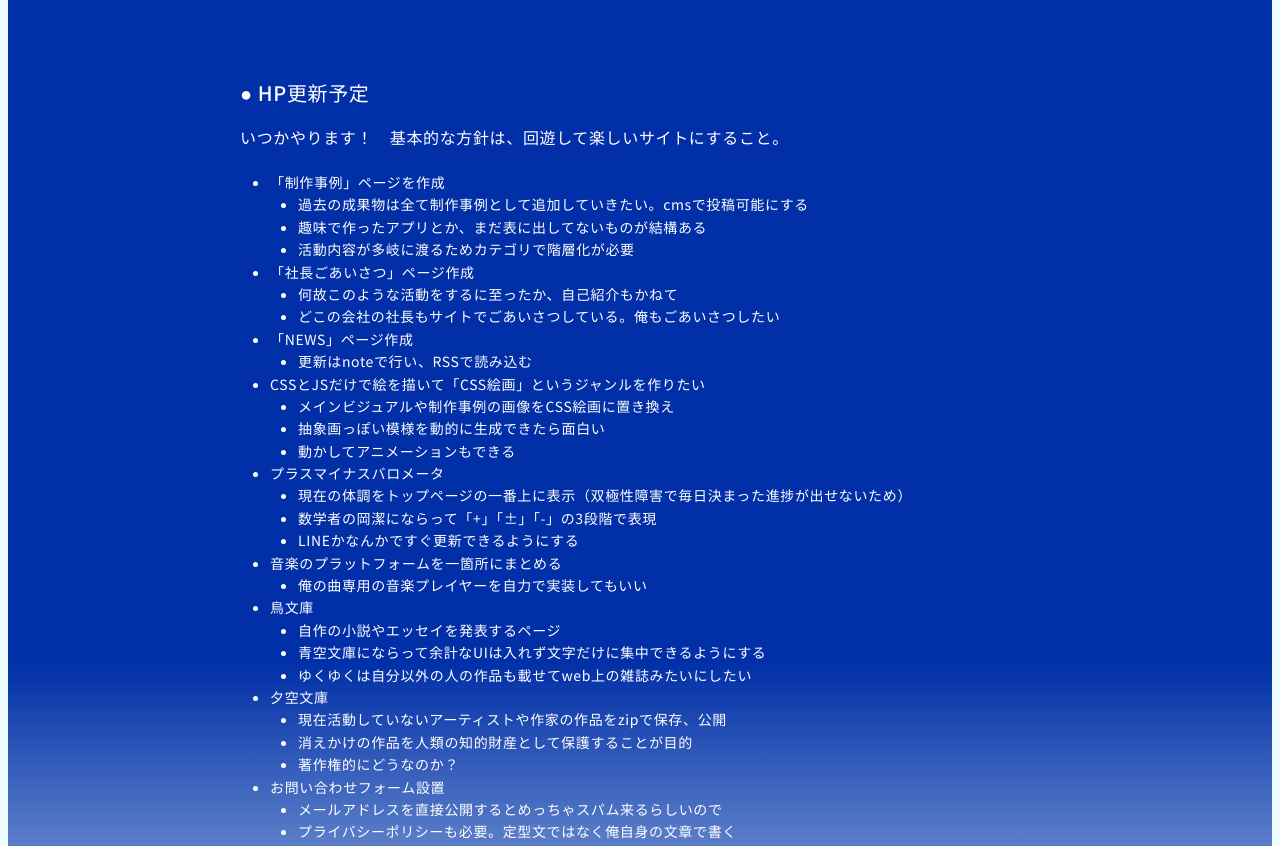
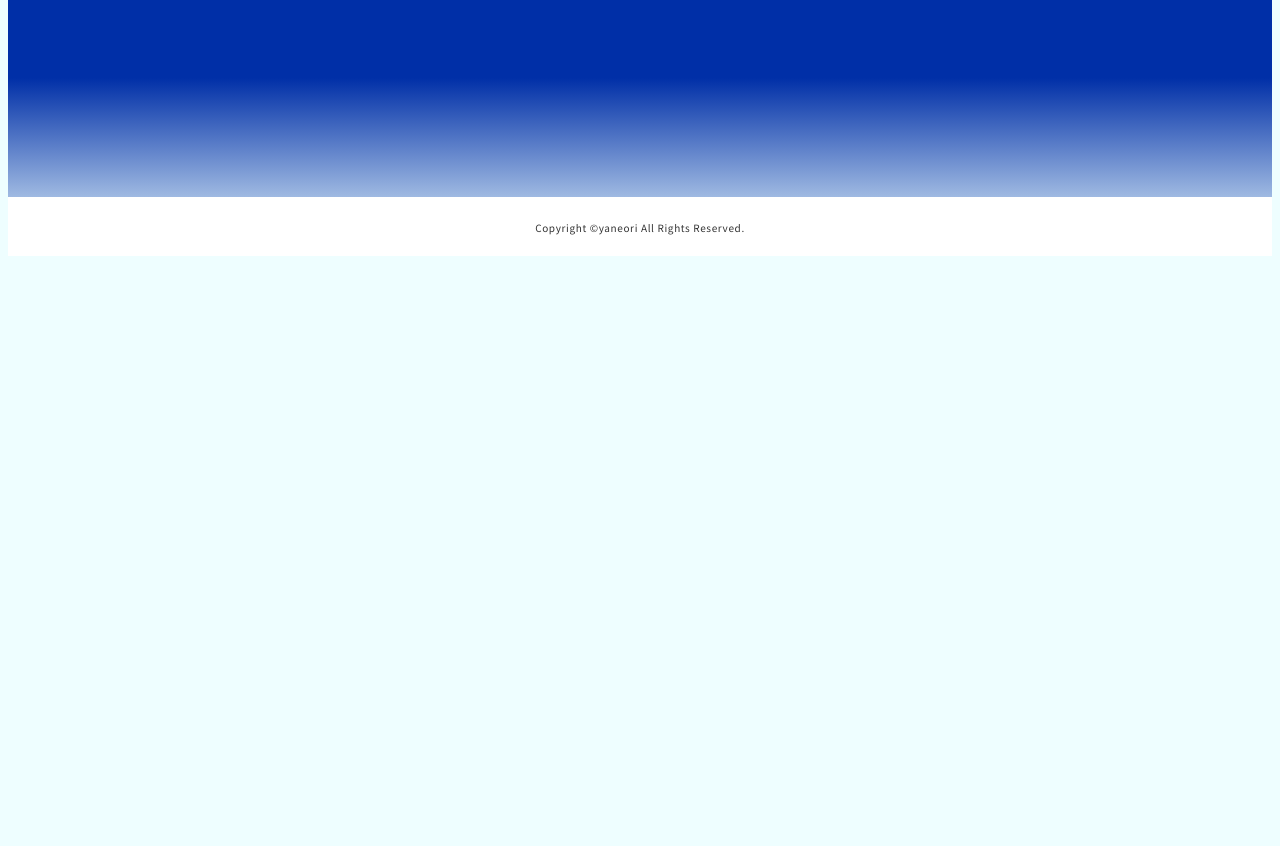
Before and after one commit to ryusukehagino/yaneori, an Astro site: page / in a window 1280 px wide. Shown: the part 5726-6572 px from the top of the page. After the commit the page ends 5990 px from the top, so only its background shows below. Built offline with nearby package versions, Linux system fonts and the light colour scheme; Astro itself is replaced by a stand-in of ours; a web font is replaced by a local one.

Commit message:
フッター: 更新予定情報削除

```diff
--- a/src/layouts/TheFooter.astro
+++ b/src/layouts/TheFooter.astro
@@ -10,85 +10,6 @@ import Sns from '@components/Sns.astro';
     <Inner addClass="is_small">
         <Logo addClass="is_white"/>
         <Sns addClass="is_white" />
-        <div class="schedule">
-            <h2 class="schedule_title">● HP更新予定</h2>
-            <p class="schedule_text">
-                いつかやります！　基本的な方針は、回遊して楽しいサイトにすること。
-            </p>
-            <ul class="schedule_list">
-                <li>
-                    「制作事例」ページを作成
-                    <ul>
-                        <li>過去の成果物は全て制作事例として追加していきたい。cmsで投稿可能にする</li>
-                        <li>趣味で作ったアプリとか、まだ表に出してないものが結構ある</li>
-                        <li>活動内容が多岐に渡るためカテゴリで階層化が必要</li>
-                    </ul>
-                </li>
-                <li>
-                    「社長ごあいさつ」ページ作成
-                    <ul>
-                        <li>何故このような活動をするに至ったか、自己紹介もかねて</li>
-                        <li>どこの会社の社長もサイトでごあいさつしている。俺もごあいさつしたい</li>
-                    </ul>
-                </li>
-                <li>
-                    「NEWS」ページ作成
-                    <ul>
-                        <li>更新はnoteで行い、RSSで読み込む</li>
-                    </ul>
-                </li>
-                <li>
-                    CSSとJSだけで絵を描いて「CSS絵画」というジャンルを作りたい
-                    <ul>
-                        <li>メインビジュアルや制作事例の画像をCSS絵画に置き換え</li>
-                        <li>抽象画っぽい模様を動的に生成できたら面白い</li>
-                        <li>動かしてアニメーションもできる</li>
-                    </ul>
-                </li>
-                <li>
-                    プラスマイナスバロメータ
-                    <ul>
-                        <li>現在の体調をトップページの一番上に表示（双極性障害で毎日決まった進捗が出せないため）</li>
-                        <li>数学者の岡潔にならって「+」「±」「-」の3段階で表現</li>
-                        <li>LINEかなんかですぐ更新できるようにする</li>
-                    </ul>
-                </li>
-                <li>
-                    音楽のプラットフォームを一箇所にまとめる
-                    <ul>
-                        <li>俺の曲専用の音楽プレイヤーを自力で実装してもいい</li>
-                    </ul>
-                </li>
-                <li>
-                    鳥文庫
-                    <ul>
-                        <li>自作の小説やエッセイを発表するページ</li>
-                        <li>青空文庫にならって余計なUIは入れず文字だけに集中できるようにする</li>
-                        <li>ゆくゆくは自分以外の人の作品も載せてweb上の雑誌みたいにしたい</li>
-                    </ul>
-                </li>
-                <li>
-                    夕空文庫
-                    <ul>
-                        <li>現在活動していないアーティストや作家の作品をzipで保存、公開</li>
-                        <li>消えかけの作品を人類の知的財産として保護することが目的</li>
-                        <li>著作権的にどうなのか？</li>
-
-                    </ul>
-                </li>
-                <li>
-                    お問い合わせフォーム設置
-                    <ul>
-                        <li>メールアドレスを直接公開するとめっちゃスパム来るらしいので</li>
-                        <li>プライバシーポリシーも必要。定型文ではなく俺自身の文章で書く</li>
-                    </ul>
-                </li>
-                <li>
-                    いにしえのwebサイトによくある<span style="color: red;">キリ番おめでとうございます！</span>みたいなやつ
-                </li>
-            </ul>
-        </div>
-        <!-- /.schedule -->
     </Inner>
     <div class="copyright">
         <small>Copyright ©yaneori All Rights Reserved.</small>
@@ -117,34 +38,6 @@ import Sns from '@components/Sns.astro';
     }
 }
 
-.schedule {
-    margin-top: min(g.get_vw(50), 80px);
-
-    &_title {
-        font-size: min(g.get_vw(18), 20px);
-        font-weight: 500;
-    }
-
-    &_text {
-        margin-top: 10px;
-    }
-
-    &_list {
-        padding-left: 1em;
-        margin-top: 20px;
-
-        ul {
-            padding-left: 1em;
-        }
-
-        li {
-            font-size: 1.4rem;
-            margin-left: 1em;
-            list-style-type: disc;
-        }
-    }
-}
-
 .copyright {
     padding: 20px 0;
     background-color: g.$color_white;
```
